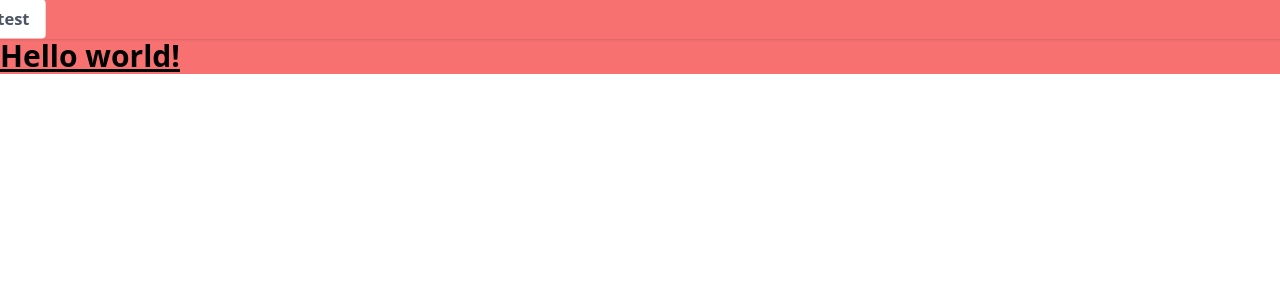
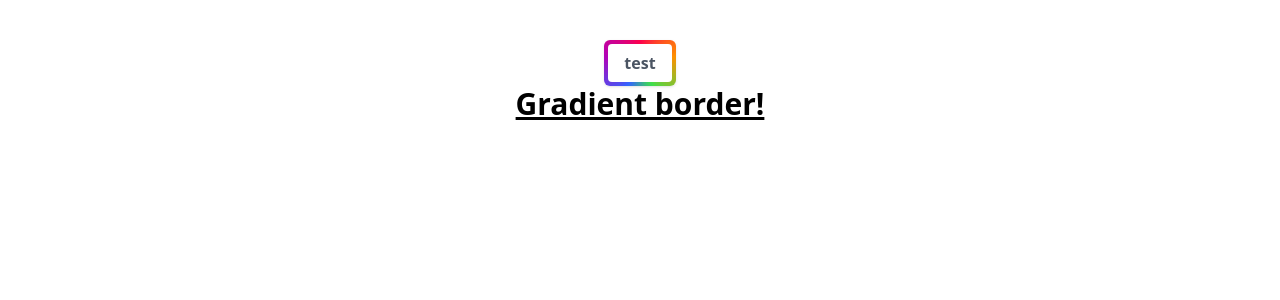
Before and after one commit to LaupWing/npm-react-gradient-button, a React (Vite) app: page / in a window 1280 px wide. Shown: the top 300 px of the page. Built offline with nearby package versions, Linux system fonts and the light colour scheme.

Commit message:
Update App styling with gradient border

```diff
--- a/src/App.tsx
+++ b/src/App.tsx
@@ -2,9 +2,9 @@ import GradientButton from "./components/GradientButton"
 
 function App() {
     return (
-        <div className="bg-red-400">
+        <div className="flex flex-col py-10 items-center">
             <GradientButton />
-            <h1 className="text-3xl font-bold underline">Hello world!</h1>
+            <h1 className="text-3xl font-bold underline">Gradient border!</h1>
         </div>
     )
 }
--- a/src/index.css
+++ b/src/index.css
@@ -34,3 +34,23 @@
   background-size: 400% 400%;
   animation: straight 15s linear infinite;
 }
+
+.gradient-animation-border {
+  @apply relative p-1 rounded-md overflow-hidden;
+}
+
+.gradient-animation-border::before {
+  content: "";
+  height: 440%;
+  width: 180%;
+  left: -40%;
+  top: -160%;
+  position: absolute;
+  background: conic-gradient(rgb(var(--custom-red)),
+      rgb(var(--custom-orange)),
+      rgb(var(--custom-green)),
+      rgb(var(--custom-blue)),
+      rgb(var(--custom-purple)),
+      rgb(var(--custom-red)));
+  animation: spin 1.5s linear infinite;
+}
```
